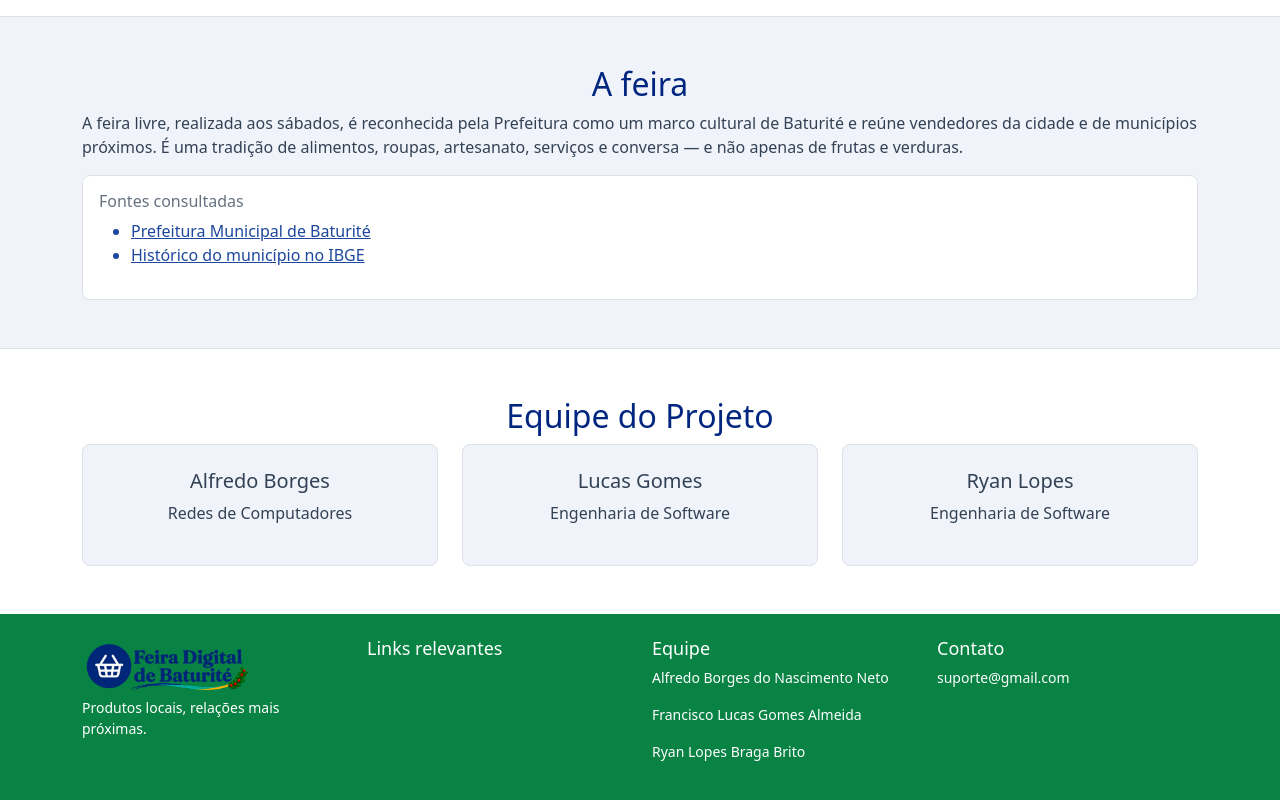
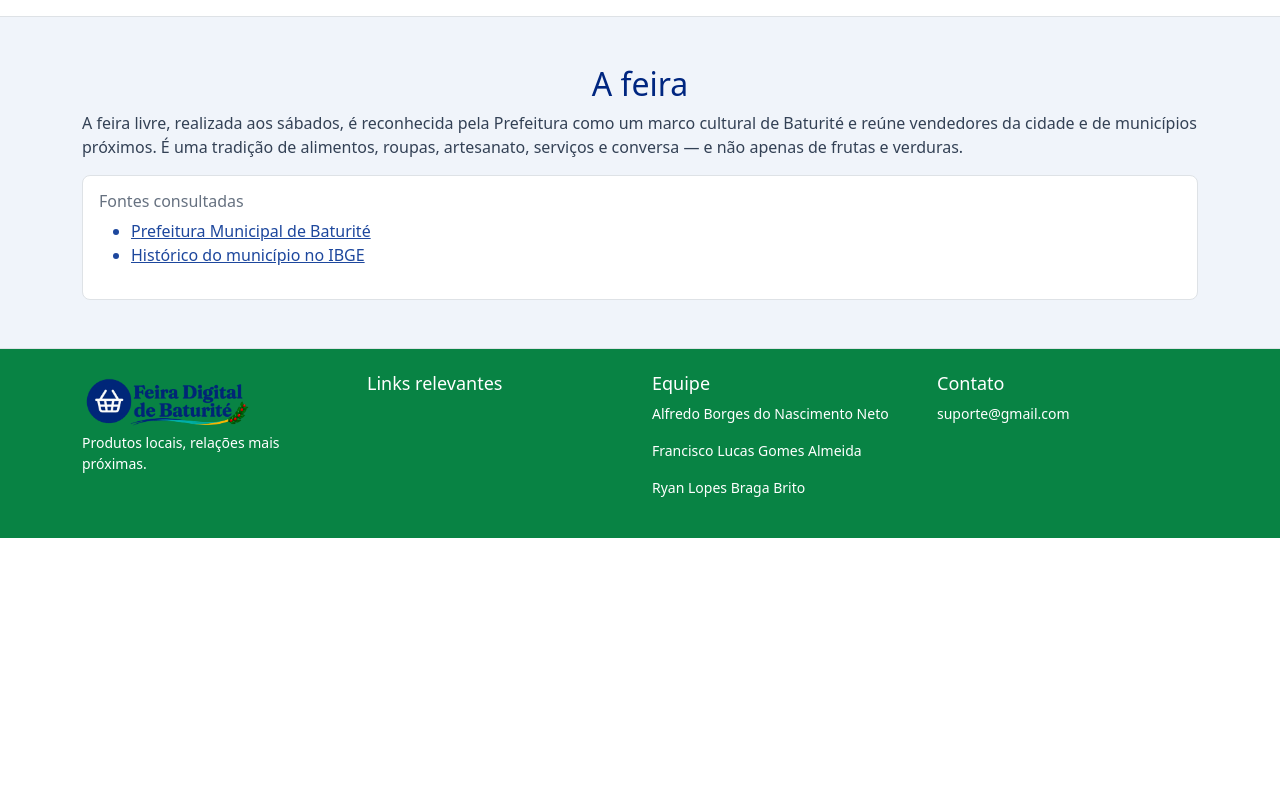
Before and after one commit to CLKlucas/help-me-alfredo, a website: page Projeto final/src/html/sobre.html in a window 1280 px wide. Shown: the part 857-1657 px from the top of the page. After the commit the page ends 1395 px from the top, so only its background shows below. Drawn offline with nearby package versions, Linux system fonts and the light colour scheme.

Commit message:
remove secao redundante do sobre

```diff
--- a/Projeto final/src/html/sobre.html
+++ b/Projeto final/src/html/sobre.html
@@ -143,33 +143,6 @@
           </div>
         </div>
       </section>
-
-      <section class="equipe py-5 text-center">
-        <div class="container">
-          <h2 class="titulo-secao">Equipe do Projeto</h2>
-
-          <div class="row">
-            <div class="col-12 col-md-4">
-              <div class="p-4 fundo-suave border rounded-3">
-                <h5>Alfredo Borges</h5>
-                <p>Redes de Computadores</p>
-              </div>
-            </div>
-            <div class="col-12 col-md-4">
-              <div class="p-4 fundo-suave border rounded-3">
-                <h5>Lucas Gomes</h5>
-                <p>Engenharia de Software</p>
-              </div>
-            </div>
-            <div class="col-12 col-md-4">
-              <div class="p-4 fundo-suave border rounded-3">
-                <h5>Ryan Lopes</h5>
-                <p>Engenharia de Software</p>
-              </div>
-            </div>
-          </div>
-        </div>
-      </section>
     </main>
 
     <footer class="py-4">
@@ -201,6 +174,6 @@
     </footer>
 
     <script src="../node_modules/bootstrap/dist/js/bootstrap.bundle.min.js"></script>
-      <script type="module" src="../js/nav-conta.js"></script>
-</body>
+    <script type="module" src="../js/nav-conta.js"></script>
+  </body>
 </html>
```
